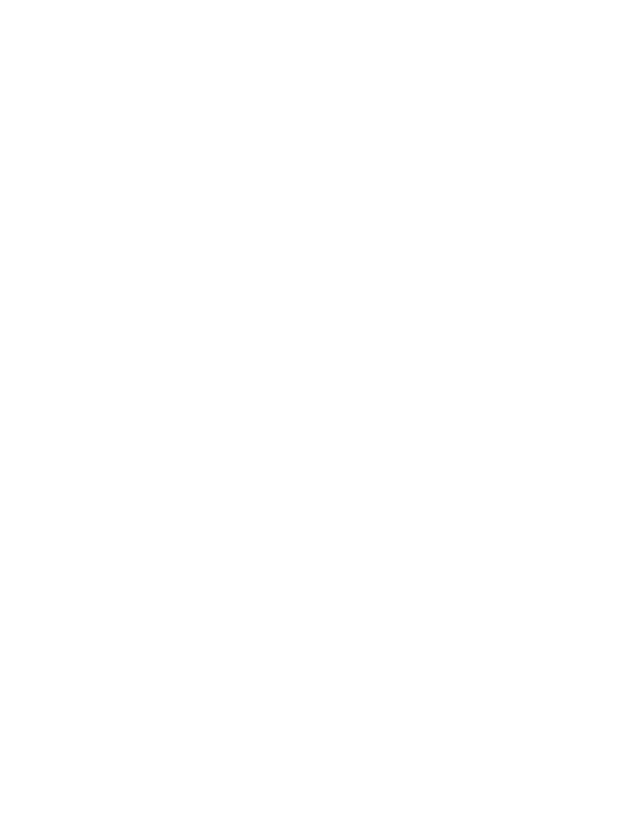
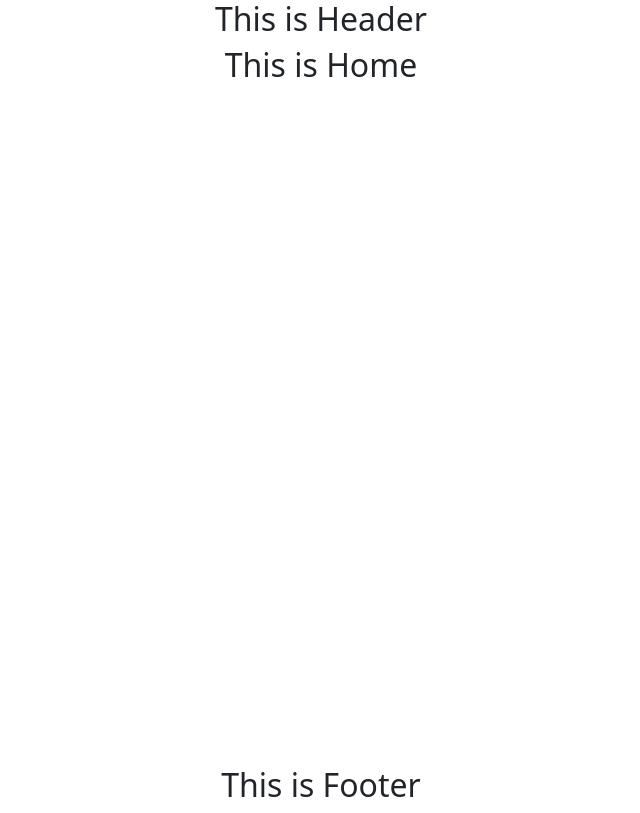
Before and after one commit to 17-35060-2Akash/code-monkey-client-assignment-10, a React (Create React App) app: page / in a window 1280 px wide. Shown: the whole page, without its empty margins (319-959 px from the left). Built offline with nearby package versions, Linux system fonts and the light colour scheme.

Commit message:
page layout setup and organization  done

```diff
--- /dev/null
+++ b/src/Pages/Home/Home.js
@@ -0,0 +1,11 @@
+import React from 'react';
+
+const Home = () => {
+    return (
+        <div>
+            <h2>This is Home</h2>
+        </div>
+    );
+};
+
+export default Home;
--- /dev/null
+++ b/src/Pages/Shared/Footer/Footer.js
@@ -0,0 +1,12 @@
+import React from 'react';
+import './Footer.css';
+
+const Footer = () => {
+    return (
+        <div>
+            <h2>This is Footer</h2>
+        </div>
+    );
+};
+
+export default Footer;
--- /dev/null
+++ b/src/Pages/Shared/Header/Header.js
@@ -0,0 +1,12 @@
+import React from 'react';
+import './Header.css';
+
+const Header = () => {
+    return (
+        <div>
+            <h2>This is Header</h2>
+        </div>
+    );
+};
+
+export default Header;
--- a/src/firebase/firebase.config.js
+++ b/src/firebase/firebase.config.js
@@ -14,4 +14,6 @@
 };
 
 // Initialize Firebase
-export const app = initializeApp(firebaseConfig);
+const app = initializeApp(firebaseConfig);
+
+export default app;
--- /dev/null
+++ b/src/layouts/Main.js
@@ -0,0 +1,19 @@
+import React from 'react';
+import { Container } from 'react-bootstrap';
+import { Outlet } from 'react-router-dom';
+import Footer from '../Pages/Shared/Footer/Footer';
+import Header from '../Pages/Shared/Header/Header';
+
+const Main = () => {
+    return (
+        <div>
+            <Header></Header>
+            <Container className='outlet-container' style={{ height: '90vh' }}>
+                <Outlet></Outlet>
+            </Container>
+            <Footer></Footer>
+        </div>
+    );
+};
+
+export default Main;
--- a/src/routes/route.js
+++ b/src/routes/route.js
@@ -1,13 +1,15 @@
 import { createBrowserRouter } from "react-router-dom";
+import Main from "../layouts/Main";
+import Home from "../Pages/Home/Home";
 
 export const router = createBrowserRouter([
     {
         path: '/',
-        element: <div></div>,
+        element: <Main></Main>,
         children: [
             {
                 path: '/',
-                element: <div></div>
+                element: <Home></Home>
             },
         ]
 
```
Also changed, not shown: src/Pages/Shared/Footer/Footer.css (added), src/Pages/Shared/Header/Header.css (added).
